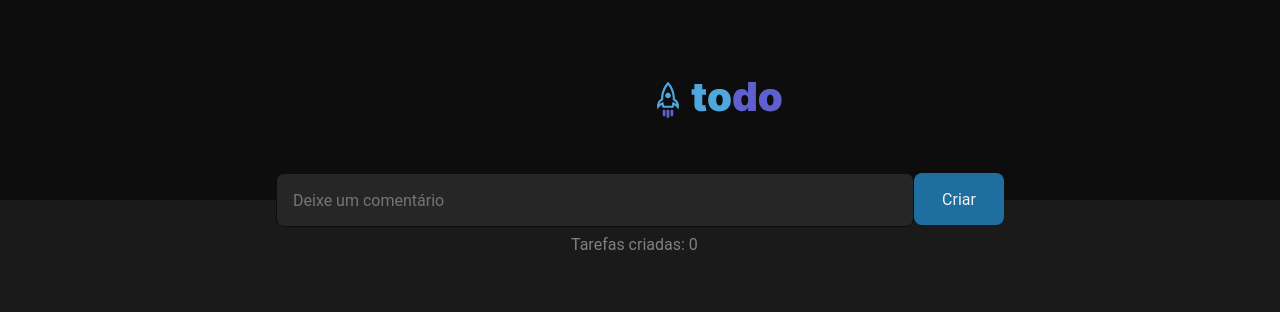
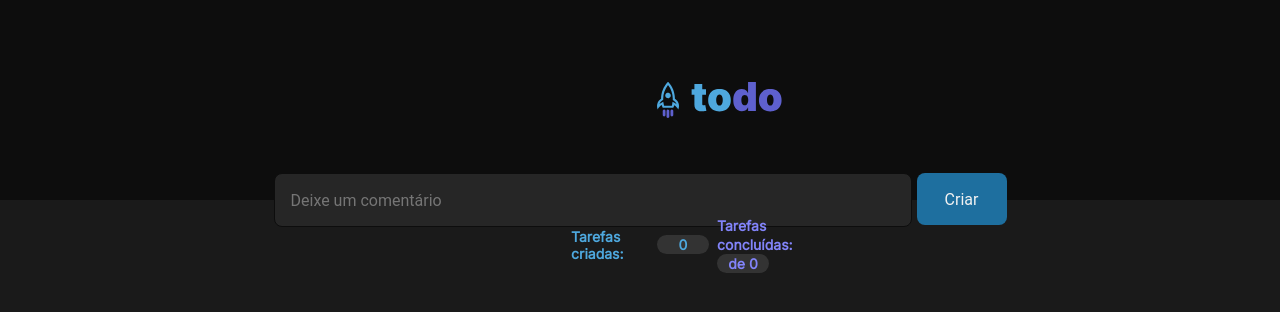
Before and after one commit to edgarfagundes/toDo, a React (Vite) app: page / in a window 1280 px wide. Shown: the top 312 px of the page. Built offline with nearby package versions, Linux system fonts and the light colour scheme.

Commit message:
Atualização

```diff
--- a/src/components/Header.module.css
+++ b/src/components/Header.module.css
@@ -4,6 +4,9 @@
   left: 0px;
   right: 0px;
   top: 0px;
+  display: flex;
+  justify-content: center;
+  align-items: center;
 
   background: var(--gray-700);
 }
--- a/src/components/Lista.module.css
+++ b/src/components/Lista.module.css
@@ -13,6 +13,11 @@
 }
 
 .input {
+
+  box-sizing: border-box;
+
+  /* Auto layout */
+
   display: flex;
   flex-direction: row;
   align-items: center;
@@ -22,10 +27,15 @@
   width: 638px;
   height: 54px;
 
-  background: var(--gray-500);
+  /* Gray 500 */
 
-  border: 1px solid var(--gray-700);
+  background: #262626;
+  /* Gray 700 */
+
+  border: 1px solid #0D0D0D;
   border-radius: 8px;
+
+  /* Inside auto layout */
 
   flex: none;
   order: 0;
@@ -39,6 +49,7 @@
   align-items: center;
   padding: 16px;
   gap: 8px;
+  margin-left: 5px;
 
   width: 90px;
   height: 52px;
@@ -80,7 +91,7 @@
 }
 
 .criadas{
-  display: flex;
+display: flex;
 flex-direction: row;
 align-items: center;
 padding: 0px;
@@ -96,3 +107,110 @@ flex: none;
 order: 0;
 flex-grow: 0;
 }
+
+.criadasCount{
+width: 106px;
+height: 17px;
+
+font-family: 'Inter';
+font-style: normal;
+font-weight: 700;
+font-size: 14px;
+line-height: 17px;
+
+color: #4EA8DE;
+
+display: flex;
+flex-direction: row;
+align-items: center;
+padding: 0px;
+gap: 8px;
+
+width: 138px;
+height: 19px;
+
+
+/* Inside auto layout */
+
+flex: none;
+order: 0;
+flex-grow: 0;
+
+}
+
+.concluidasCount{
+  width: 78px;
+  height: 17px;
+
+  font-family: 'Inter';
+  font-style: normal;
+  font-weight: 700;
+  font-size: 14px;
+  line-height: 17px;
+  /* identical to box height */
+
+
+  /* Purple */
+
+  color: #8284FA;
+
+
+  /* Inside auto layout */
+
+  flex: none;
+  order: 0;
+  flex-grow: 0;
+}
+
+.criadasCounter{
+  display: flex;
+  flex-direction: column;
+  justify-content: center;
+  align-items: center;
+  padding: 2px 8px;
+  gap: 10px;
+
+  width: 52px;
+  height: 19px;
+
+  /* Gray 400 */
+
+  background: #333333;
+  border-radius: 999px;
+
+  /* Inside auto layout */
+
+  flex: none;
+  order: 1;
+  flex-grow: 0;
+}
+
+.tarefasCount{
+  display: flex;
+  flex-direction: row;
+  align-items: center;
+  justify-content: center;
+}
+
+.concluidasCounter{
+display: flex;
+flex-direction: column;
+justify-content: center;
+align-items: center;
+padding: 2px 8px;
+gap: 10px;
+
+width: 52px;
+height: 19px;
+
+/* Gray 400 */
+
+background: #333333;
+border-radius: 999px;
+
+/* Inside auto layout */
+
+flex: none;
+order: 1;
+flex-grow: 0;
+}
--- a/src/components/Lista.tsx
+++ b/src/components/Lista.tsx
@@ -1,46 +1,67 @@
-import { ChangeEvent, FormEvent, InvalidEvent, useState } from "react";
+import {  ChangeEvent, InvalidEvent, useState } from "react";
 import styles from "./Lista.module.css";
 import { ToDo } from "./ToDo";
 
 export default function Lista() {
-  const [toDo, setToDo] = useState<string[]>([]);
-  const [newTodo, setNewToDo] = useState("");
-  const [toDoCount, setToDoCount] = useState(toDo.length)
+  const [toDo, setToDo] = useState<ToDo[]>([]);
+  const [newTodo, setNewToDo] = useState<string>();
+  const [toDoCount, setToDoCount] = useState(0);
+  const [countConclude, setCountConclude] = useState<number>();
 
-
-  function deleteToDo(contentToDelete: string) {
+  function deleteToDo(id: number) {
     const contentsWithoutDeletedOne = toDo.filter((toDo) => {
-      setToDoCount(toDoCount - 1)
-      return toDo !== contentToDelete;
+      setToDoCount(toDoCount - 1);
+      return toDo.id !== id;
     });
 
     setToDo(contentsWithoutDeletedOne);
+    setCountConclude(countConclude! - 1);
   }
 
-  function handleToDoContent(){
-    setToDoCount(toDoCount + 1)
+  function handleToDoContent() {
+    setToDoCount(toDoCount + 1);
   }
 
+  function handleContent(event: any) {
+    event.preventDefault();
+    setNewToDo(event.currentTarget.elements.content.value)
+    if (newTodo) {
+      setToDo([
+        ...toDo,
+        {
+          id: new Date().getUTCMilliseconds(),
+          content: newTodo,
+          checked: false
+        },
+      ]);
 
-  function handleContent(event: FormEvent) {
-    event.preventDefault();
-    setToDo([...toDo, newTodo]);
-    setNewToDo("");
+      setNewToDo('');
+    } else {
+      console.log('Não é possível adicionar uma tarefa vazia.');
     }
+  }
+
 
   function handleNewTodoChange(event: ChangeEvent<HTMLInputElement>) {
     event.target.setCustomValidity("");
     setNewToDo(event.target.value);
+
   }
 
   function handleNewContentInvalid(event: InvalidEvent<HTMLInputElement>) {
     event.target.setCustomValidity("Esse campo é obrigatório!");
   }
 
+  function isChecked(){
+    const counter = toDo.filter((toDo) => {
+      return toDo.checked === true}
+      );
 
-  const isNewTodoEmpty = newTodo.length === 0;
+      setCountConclude(counter.length);
+      console.log(countConclude)
+  }
 
-
+  const isNewTodoEmpty = newTodo?.length === 0;
 
   return (
     <form className={styles.form} onSubmit={handleContent}>
@@ -48,7 +69,7 @@ export default function Lista() {
         <div className={styles.column}>
           <input
             className={styles.input}
-          name="content"
+            id="content"
             placeholder="Deixe um comentário"
             value={newTodo}
             onChange={handleNewTodoChange}
@@ -66,16 +87,21 @@ export default function Lista() {
         </div>
       </div>
       <div className={styles.criadas}>
-      <span >Tarefas criadas: {toDoCount}</span>
+        <div className={styles.tarefasCount}>
+        <span className={styles.criadasCount}>Tarefas criadas:
+        <span className={styles.criadasCounter}>{toDoCount}</span>
+        </span>
         </div>
         <div>
-        {toDo.map((content) => {
+        <span className={styles.concluidasCount}>Tarefas concluídas:
+        <span className={styles.concluidasCounter}>{countConclude} de {toDoCount}</span>
+        </span>
+        </div>
+      </div>
+      <div>
+        {toDo.map((todo) => {
           return (
-            <ToDo
-              key={content}
-              content={content}
-              onDeleteContent={deleteToDo}
-            />
+            <ToDo toDo={todo} key={todo?.id} onDeleteContent={deleteToDo} onChecked={isChecked} />
           );
         })}
       </div>
--- a/src/components/ToDo.module.css
+++ b/src/components/ToDo.module.css
@@ -1,32 +1,32 @@
 .content {
-  margin-top: 50px;
-  margin-left: 35px;
+
   width: 632px;
   height: 40px;
+
+  display: flex;
+  justify-content: space-between;
+  max-width: 736px;
+  align-items: center;
 
   font-family: "Inter";
   font-style: normal;
   font-weight: 400;
   font-size: 14px;
   line-height: 140%;
-  /* or 20px */
-
-  /* Gray 300 */
 
   color: var(--gray-300);
 
-  /* Inside auto layout */
-
-  flex: none;
-  order: 1;
-  flex-grow: 1;
 }
 
 .contentCheckboxChecked {
-  margin-top: 10px;
-  margin-left: 35px;
+
   width: 632px;
   height: 40px;
+
+  display: flex;
+  justify-content: space-between;
+  max-width: 736px;
+  align-items: center;
 
   font-family: "Inter";
   font-style: normal;
@@ -51,41 +51,39 @@
 .commentList {
   display: flex;
   flex-direction: row;
+  justify-content: space-between;
 }
 
 .checkbox {
-  position: absolute;
+
   width: 1.3em;
   height: 1.3em;
   background-color: var(--gray-500);
   border-radius: 50%;
   vertical-align: middle;
   border: 1px solid var(--blue-500);
+
   appearance: none;
+
   -webkit-appearance: none;
   outline: none;
   cursor: pointer;
+  margin: 10px;
 }
 
 .checkbox:checked {
   background: #5e60ce;
+  margin: 10px;
 }
 
 .trash {
   background-color: var(--gray-500);
   color: var(--gray-300);
   border: none;
-
   width: 24px;
   height: 24px;
 
   border-radius: 4px;
-
-  /* Inside auto layout */
-
-  flex: none;
-  order: 2;
-  flex-grow: 0;
 }
 
 .tarefas-list {
@@ -106,12 +104,12 @@
 
 .tarefas {
   box-sizing: border-box;
+  justify-content:flex-start;
+  display: flex;
+  align-items: center;
+  gap: 0.75rem;
 
-  display: flex;
-  flex-direction: row;
-  align-items: center;
-  padding: 16px;
-  gap: 12px;
+  margin: 10px 0 0 0;
 
   width: 736px;
   height: 72px;
@@ -121,13 +119,6 @@
   border: 1px solid #333333;
   box-shadow: 0px 2px 8px rgba(0, 0, 0, 0.06);
   border-radius: 8px;
-
-  flex: none;
-  order: 2;
-  align-self: stretch;
-  flex-grow: 0;
-
-  margin: 10px;
 }
 
 .criadas {
--- a/src/components/ToDo.tsx
+++ b/src/components/ToDo.tsx
@@ -1,21 +1,41 @@
 import styles from "./ToDo.module.css";
-import { useState } from 'react';
-import { ThumbsUp, Trash } from "phosphor-react";
+import { useState } from "react";
+import { Trash } from "phosphor-react";
 
+export type ToDo = {
+  id: number;
+  content: string;
+  checked: boolean;
+};
 interface ToDoProps {
-  content: string;
-  onDeleteContent: (content: string) => void;
+  toDo: ToDo;
+  onDeleteContent: (id: number) => void;
+  onChecked: (checked: boolean) => void
+
 }
 
-export function ToDo({ content, onDeleteContent }: ToDoProps) {
-
+export function ToDo({toDo, onDeleteContent, onChecked }: ToDoProps) {
   const [isChecked, setIsChecked] = useState(false);
   const handleChange = (event: React.ChangeEvent<HTMLInputElement>) => {
     setIsChecked(event.target.checked);
+   if(!isChecked){
+    toDo.checked = true;
+    console.log(toDo.checked);
+   }else{
+    toDo.checked = false;
+    console.log(toDo.checked)
+   }
+   handleChecked();
+   return toDo.checked;
   };
 
+
   function handleDeleteComment() {
-    onDeleteContent(content);
+    onDeleteContent(toDo.id);
+  }
+
+  function handleChecked(){
+    onChecked(toDo.checked)
   }
 
   return (
@@ -29,11 +49,23 @@ export function ToDo({ content, onDeleteContent }: ToDoProps) {
             onChange={handleChange}
           />
           <div>
-            <text  className={isChecked ? styles.contentCheckboxChecked : styles.content}>{content}</text>
+            <text
+              className={
+                isChecked ? styles.contentCheckboxChecked : styles.content
+              }
+            >
+              {toDo.content}
+            </text>
           </div>
-          <button className={styles.trash} onClick={handleDeleteComment} title="Deletar comentário">
+          <div>
+            <button
+              className={styles.trash}
+              onClick={handleDeleteComment}
+              title="Deletar comentário"
+            >
               <Trash size={24} />
             </button>
+          </div>
         </div>
       </div>
     </div>
```
Lines whose indentation alone changed are shown as unchanged.
